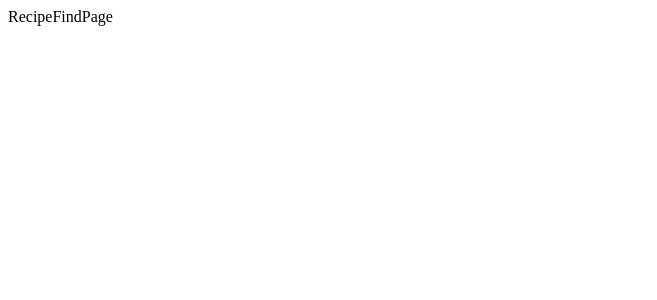
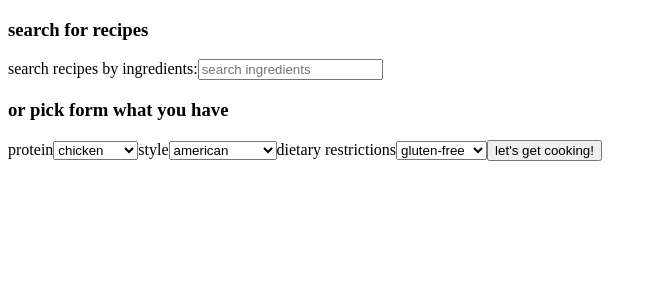
Before and after one commit to ItsBakes/project-pantry, a React (Create React App) app in the folder client/: page /search in a window 1280 px wide. Shown: the top 300 px of the page, without its empty margins (0-657 px from the left). Built offline with nearby package versions, Linux system fonts and the light colour scheme.

Commit message:
add filter functionality

```diff
--- a/client/src/Components/FindRecipe/FindRecipe.js
+++ b/client/src/Components/FindRecipe/FindRecipe.js
@@ -1,52 +1,94 @@
+import { Link } from 'react-router-dom'
 import './FindRecipe.scss'
+import { useState } from 'react'
+import axios from 'axios'
+
 
 function FindRecipe() {
+
+    const [Search, setSearch] = useState("")
+    const [Protein, setProtein] = useState("")
+    const [Cuisine, setCuisine] = useState("")
+    const [Diet, setDiet] = useState("")
+    const [Results, setResults] = useState([])
+
+    const searchURL = 'https://api.spoonacular.com/recipes/complexSearch'
+    const ingredientsURL = 'https://api.spoonacular.com/recipes/findByIngredients'
+    const apiKey = '&apiKey=e30f520b19d44d4e957e41c694052f79'
+
+    const searchEl = document.querySelector('#search-r')
+    const proteinEl = document.querySelector(`#protein-q`)
+    const cuisineEl = document.querySelector(`#cuisine-q`)
+    const healthEl = document.querySelector(`#health-q`)
+    // https://api.spoonacular.com/recipes/complexSearch
+    // ?query=pasta
+    // &maxFat=25
+    // &number=6
+    // &type=
+    // &apiKey=e30f520b19d44d4e957e41c694052f79
+
+    // https://api.spoonacular.com/recipes/findByIngredients
+    // ?ingredients=apples,+flour,+sugar
+    // &number=2 - number of items to return 0-100
+
+    const handleSubmit = async (e) => {
+        e.preventDefault();
+        if (searchEl.value === true) {
+        try {
+            const response = await axios.get(`${searchURL}?query=${searchEl.value}&number=6${apiKey}`)
+            console.log(response.data.results)
+            setResults(response.data.results)
+        }
+        catch (error){
+            console.log(error)
+        }
+    } else if (Protein === true || Cuisine === true || Diet === true ) {
+        try {
+            const response = await axios.get(`${ingredientsURL}?ingredients=${Protein}&type=${Cuisine}&diet=${Diet}${apiKey}`)
+            setResults(response.data.results)
+        } catch (error) {
+            console.log(error)
+        }
+    } else {
+        alert (`please fill in the fields`)
+    }
+    }
+
     return (
         <main className='FindRecipe'>
-            <form className='FindRecipe__form'>
+            <form className='FindRecipe__form' onSubmit={handleSubmit}>
                 <h3>search for recipes</h3>
-                <label className='FindRecipe__label'>search recipes:
-                    <input type='text' placeholder='search ingredients' className='FindRecipe__input'></input></label>
+                <label className='FindRecipe__label'>search recipes by ingredients:
+                    <input type='search' id='search-r' placeholder='search ingredients' className='FindRecipe__input'></input></label>
                 <h3>or pick form what you have</h3>
-                <label>meal
-                    <select>
-                        <option>breakfast</option>
-                        <option>lunch</option>
-                        <option>dinner</option>
-                        <option>snack</option>
-                    </select></label>
                 <label>protein
-                    <select>
-                        <option>chicken</option>
-                        <option>beef</option>
-                        <option>pork</option>
-                        <option>fish</option>
-                        <option>vegan/vegetarian</option>
+                    <select name='protein' id='protein-q' onChange={(e) => setProtein(e.target.value)}>
+                        <option value='chicken'>chicken</option>
+                        <option value='beef'>beef</option>
+                        <option value='pork'>pork</option>
+                        <option value='fish'>fish</option>
+                        <option value='vegan'>vegan</option>
+                        <option value='vegetarian'>vegetarian</option>
                     </select></label>
                 <label>style
-                    <select>
-                        <option>american</option>
-                        <option>asian</option>
-                        <option>french</option>
-                        <option>indian</option>
-                        <option>mediterranean</option>
-                        <option>mexican</option>
-                        <option>italian</option>
+                    <select name='cuisineType' id='cuisine-q' onChange={(e) => setCuisine(e.target.value)}>
+                        <option value='american'>american</option>
+                        <option value='asian'>asian</option>
+                        <option value='french'>french</option>
+                        <option value='indian'>indian</option>
+                        <option value='mediterranean'>mediterranean</option>
+                        <option value='mexican'>mexican</option>
+                        <option value='italian'>italian</option>
                     </select></label>
                 <label>dietary restrictions
-                    <select>
-                        <option>dairy-free</option>
-                        <option>fish-free</option>
-                        <option>gluten-free</option>
-                        <option>peanut-free</option>
-                        <option>pescatarian</option>
-                        <option>vegan</option>
-                        <option>vegetarian</option>
+                    <select name='health' id='health-q' onChange={(e) => setDiet(e.target.value)}>
+                        <option value='gluten-free'>gluten-free</option>
+                        <option value='paleo'>paleo</option>
+                        <option value='pescatarian'>pescatarian</option>
+                        <option value='vegan'>vegan</option>
+                        <option value='vegetarian'>vegetarian</option>
                     </select></label>
-                    <button type='submit'>let's get cooking!</button>
-
-
-
+                <button type='submit'>let's get cooking!</button>
             </form>
         </main>
     )
--- a/client/src/Components/Home/Home.js
+++ b/client/src/Components/Home/Home.js
@@ -6,7 +6,7 @@ function Home () {
     return(
         <main className='Home'>
             <h1 className='Home__welcome'>welcome to project pantry!</h1>
-            <Link className='Home__link' to={}><button className='Home__button'>let's get started</button></Link> {/*can use a link and disguise it as a button*/}
+            <Link className='Home__link' to='/search'><button className='Home__button'>let's get started</button></Link> {/*can use a link and disguise it as a button*/}
         </main>
     )
 }
--- a/client/src/pages/RecipeFindPage.js
+++ b/client/src/pages/RecipeFindPage.js
@@ -1,8 +1,9 @@
 import React from 'react'
+import FindRecipe from '../Components/FindRecipe/FindRecipe'
 
 const RecipeFindPage = () => {
   return (
-    <div>RecipeFindPage</div>
+    <FindRecipe/>
   )
 }
 
```
